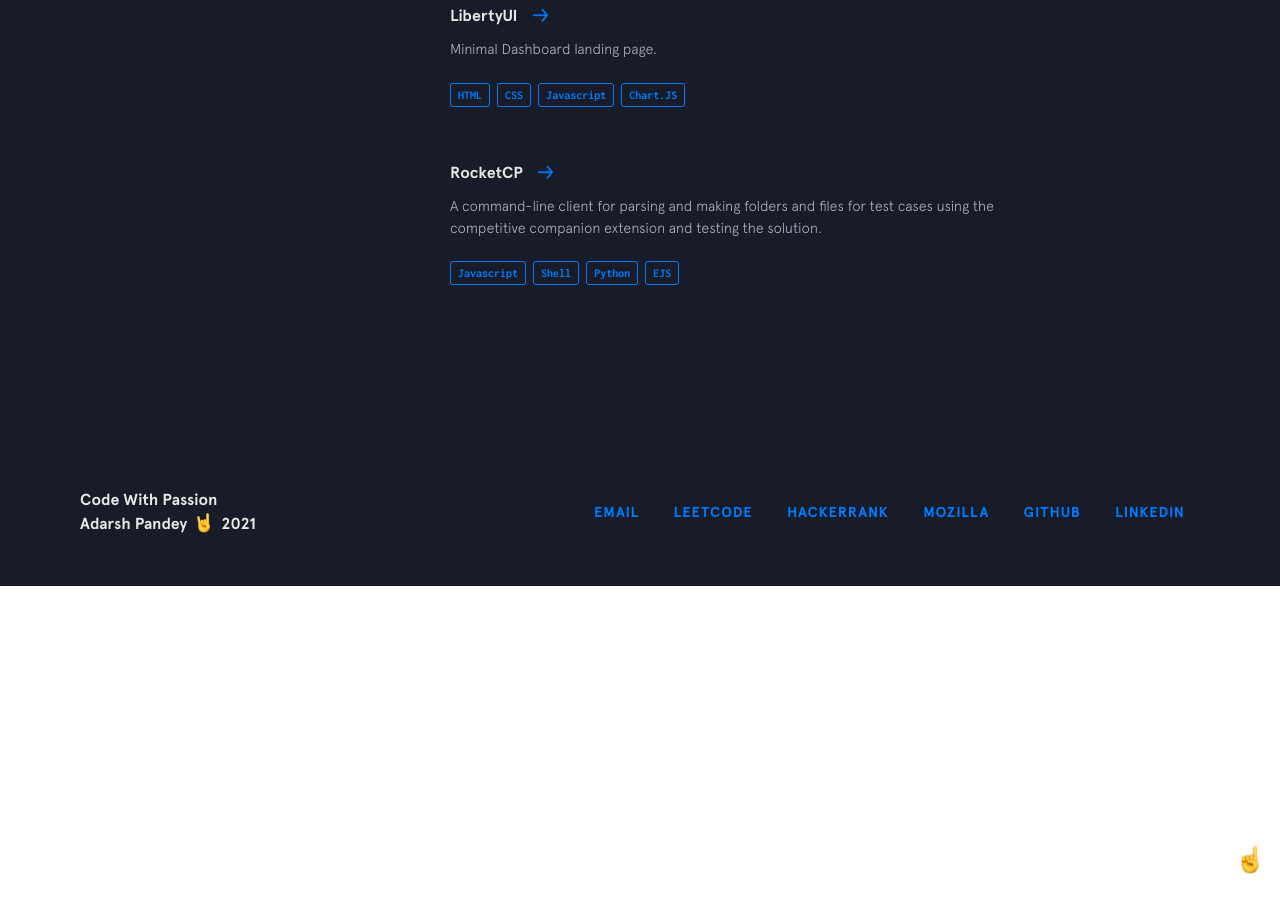
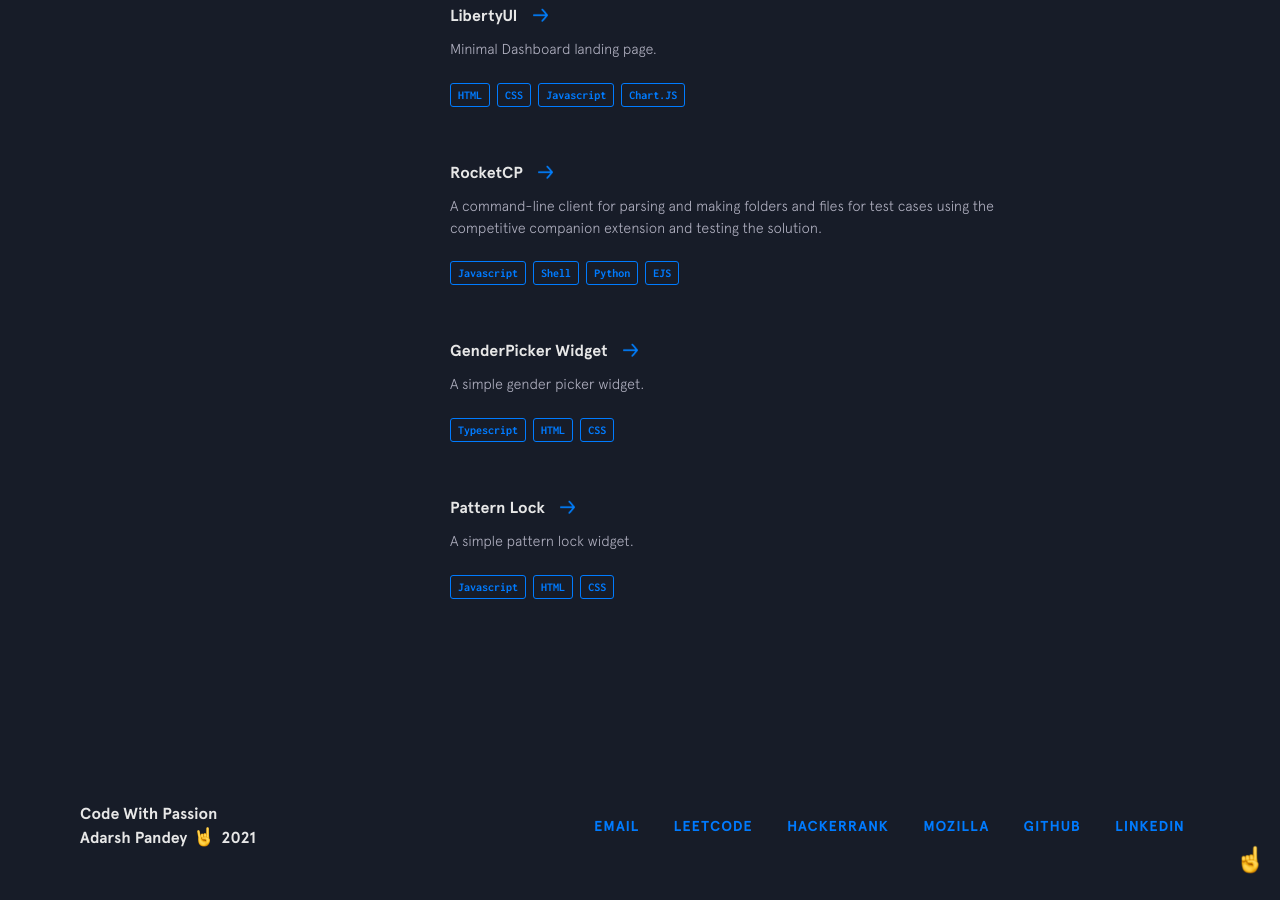
Before and after one commit to learneradarsh/learneradarsh.github.io, a Jekyll site: the page built from index.html, in a window 1280 px wide and 900 px high, scrolled down 4439 px. Built offline with Jekyll 4.4.1, drawn with Linux system fonts in a browser that asks for light colours; nearby versions of some CDN libraries; before the commit the page ends 5025 px from its top, so only the background shows below that.

Commit message:
added few more projects

```diff
--- a/_data/other-projects.yml
+++ b/_data/other-projects.yml
@@ -26,3 +26,21 @@
     - thing: Shell
     - thing: Python
     - thing: EJS
+
+- name: GenderPicker Widget
+  url: https://github.com/learneradarsh/GenderPicker
+  code: https://github.com/learneradarsh/GenderPicker
+  description: A simple gender picker widget.
+  used:
+    - thing: Typescript
+    - thing: HTML
+    - thing: CSS
+
+- name: Pattern Lock
+  url: https://github.com/learneradarsh/patternlock
+  code: https://github.com/learneradarsh/patternlock
+  description: A simple pattern lock widget.
+  used:
+    - thing: Javascript
+    - thing: HTML
+    - thing: CSS
```
